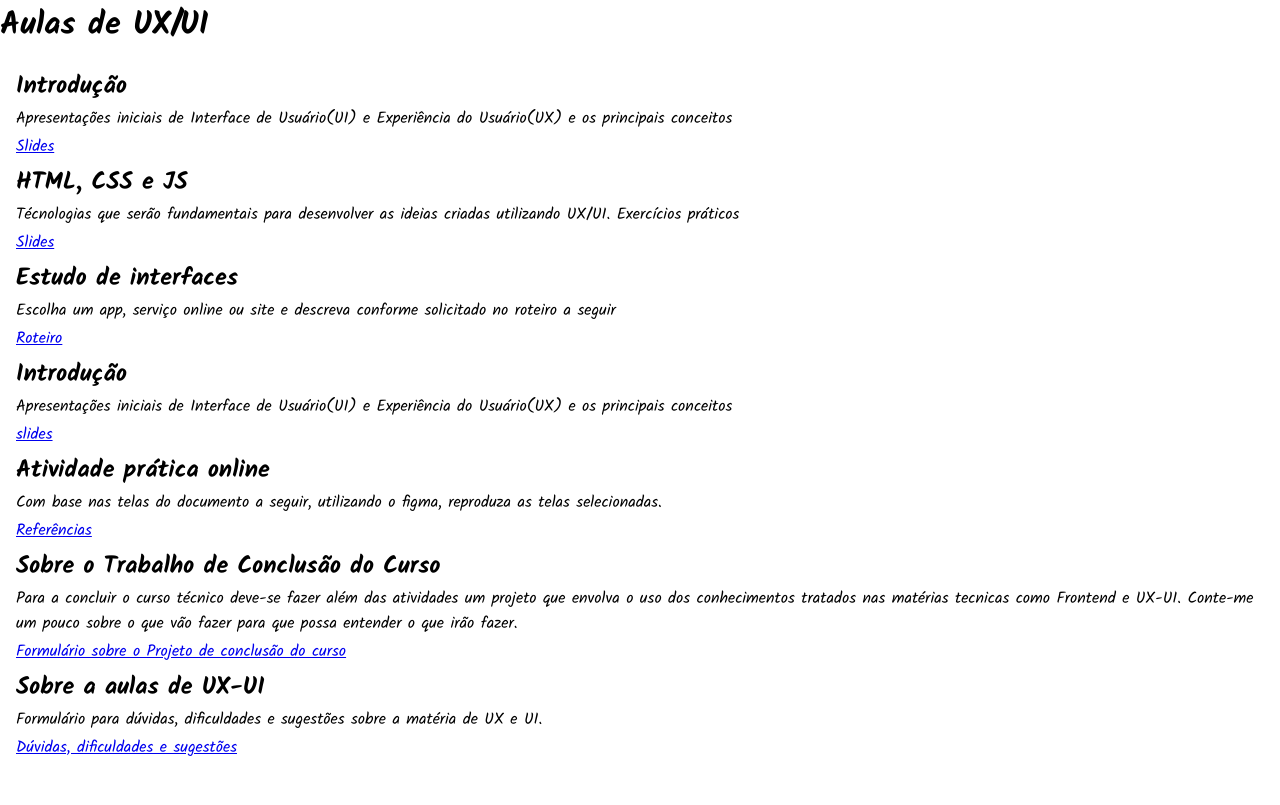
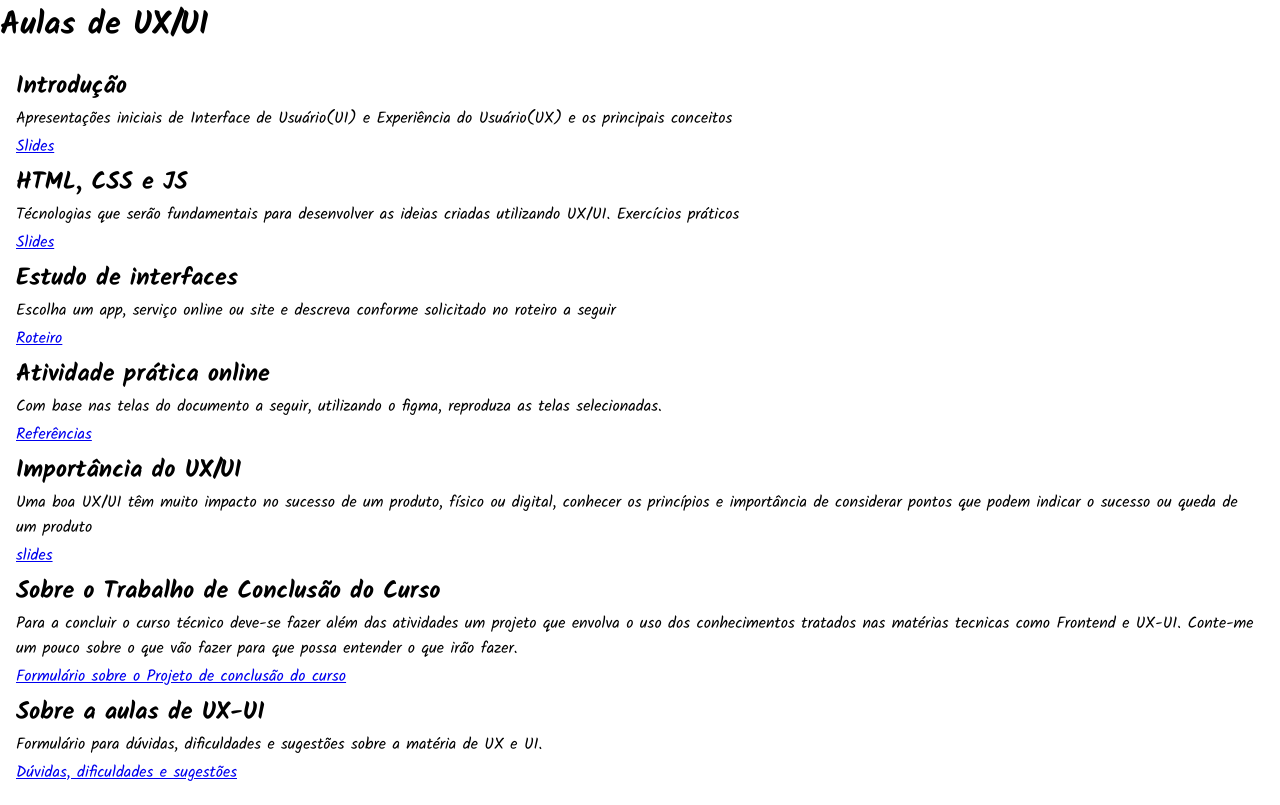
Before and after one commit to robsonbs/efg-renato-souza, a Next.js app: page / in a window 1280 px wide. Built offline with nearby package versions, Linux system fonts and the light colour scheme.

Commit message:
chore: new class

```diff
--- a/pages/index.js
+++ b/pages/index.js
@@ -47,20 +47,6 @@ function Home() {
           </a>
         </article>
         <article>
-          <h2>Introdução</h2>
-          <span>
-            Apresentações iniciais de Interface de Usuário(UI) e Experiência do
-            Usuário(UX) e os principais conceitos
-          </span>
-          <a
-            href="files/ux-ui-aula001.pdf"
-            target="_blank"
-            rel="noopener noreferrer"
-          >
-            slides
-          </a>
-        </article>
-        <article>
           <h2>Atividade prática online</h2>
           <span>
             Com base nas telas do documento a seguir, utilizando o figma,
@@ -72,6 +58,21 @@ function Home() {
             rel="noopener noreferrer"
           >
             Referências
+          </a>
+        </article>
+        <article>
+          <h2>Importância do UX/UI</h2>
+          <span>
+            Uma boa UX/UI têm muito impacto no sucesso de um produto, físico ou
+            digital, conhecer os princípios e importância de considerar pontos
+            que podem indicar o sucesso ou queda de um produto
+          </span>
+          <a
+            href="files/ux-ui-aula003.pdf"
+            target="_blank"
+            rel="noopener noreferrer"
+          >
+            slides
           </a>
         </article>
         <article>
```
Also changed, not shown: 1 other file (tests, documents, lock files or other folders).
